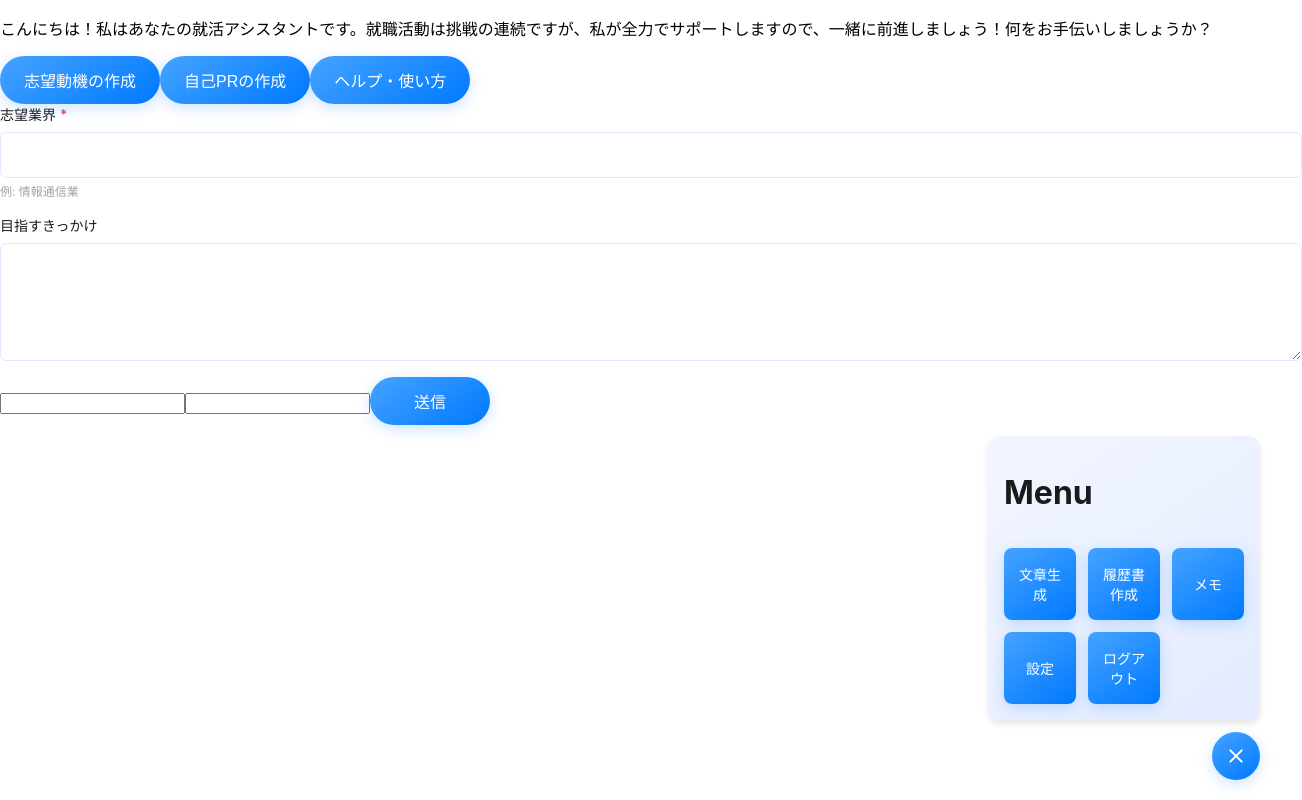
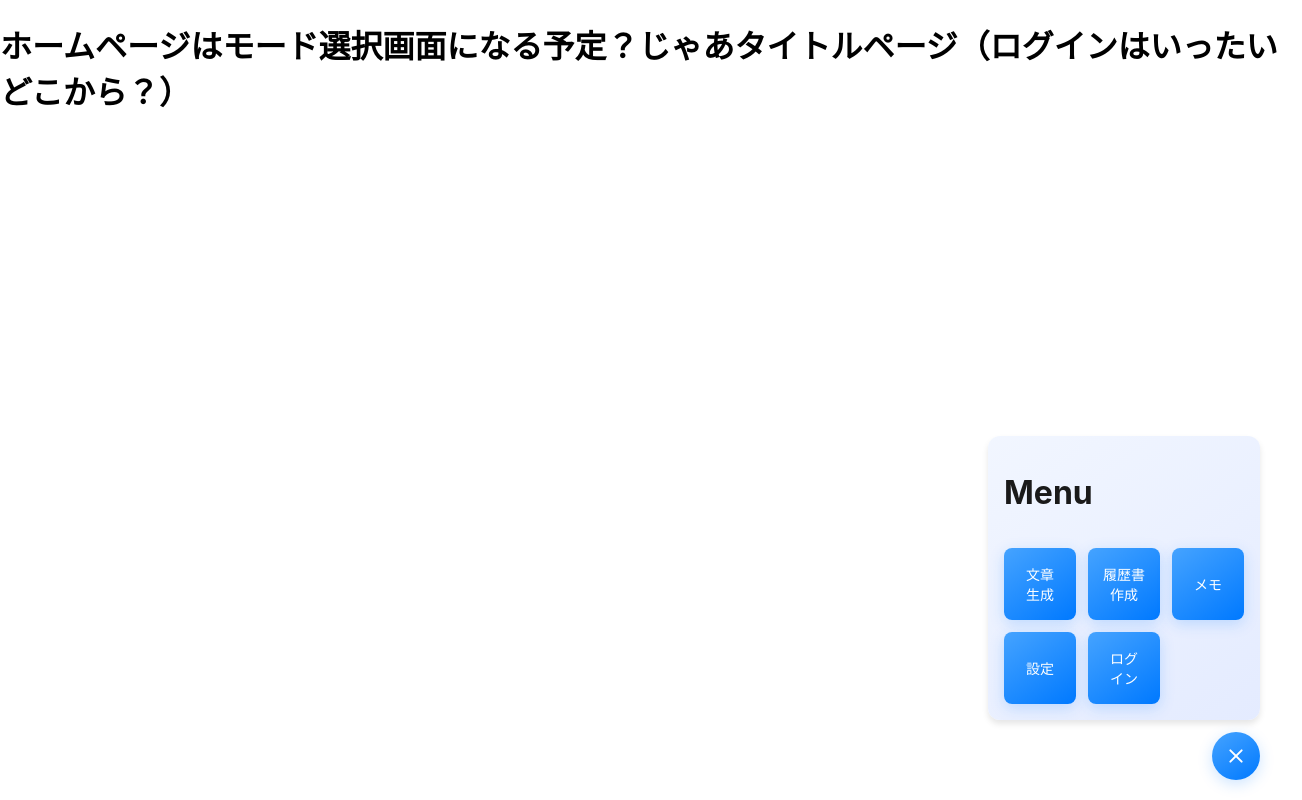
Before and after one commit to kawasakiCat/ai-assistant, a React (Create React App) app: page / in a window 1280 px wide. Both pictures are taken after a click on the button 1236 px from the left and 756 px from the top of the page. Shown: the whole page, 1302 px wide, since content can reach past the window. Built offline with nearby package versions, Linux system fonts and the light colour scheme.

Commit message:
App.jsをルーティング設定に。メニューから遷移できるようになります。

```diff
--- a/src/App.js
+++ b/src/App.js
@@ -1,18 +1,29 @@
-import './App.css';
-import React, { useState } from 'react';
-// import Button from './components/common/Button/Button';
+import React from 'react';
+import { BrowserRouter as Router, Routes, Route } from 'react-router-dom';
 import Navigation from './components/common/Navigation/Navigation';
-// import ModalExample from './ModalExample';
-// import InputExample from './InputExample';
-import ChatWindow from './features/chat/components/ChatWindow';
+import HomePage from './pages/HomePage';
+import ResumePage from './pages/ResumePage';
+import ChatPage from './pages/ChatPage';
+import MemoPage from './pages/MemoPage';
+import SettingsPage from './pages/SettingsPage';
+import LoginPage from './pages/LoginPage';
+import TitlePage from './pages/TitlePage';
 
-function App() {
+const App = () => {
   return (
-    <div className="App">
-      <ChatWindow />
+    <Router>
       <Navigation />
-    </div>
+      <Routes>
+        <Route path="/" element={<HomePage />} />
+        <Route path="/resume" element={<ResumePage />} />
+        <Route path="/chat" element={<ChatPage />} />
+        <Route path="/memo" element={<MemoPage />} />
+        <Route path="/settings" element={<SettingsPage />} />
+        <Route path="/login" element={<LoginPage />} />
+        <Route path="/title" element={<TitlePage />} />
+      </Routes>
+    </Router>
   );
-}
+};
 
 export default App;
--- a/src/components/common/Navigation/Navigation.js
+++ b/src/components/common/Navigation/Navigation.js
@@ -1,4 +1,5 @@
 import React, { useState } from 'react';
+import { Link } from 'react-router-dom';
 import Button from '../Button/Button';
 import './Navigation.css';
 
@@ -26,29 +27,43 @@ const Navigation = () => {
       <div className={`menu-panel ${isOpen ? 'open' : ''}`}>
 		<h1 className="menu-title">Menu</h1>
         <div className="menu-item">
+          <Link to="/chat" onClick={toggleMenu}>
             <Button className="menu-item-button" variant="primary">
-            文章生成
+              文章
+              <br />
+              生成
             </Button>
+          </Link>
         </div>
         <div className="menu-item">
+          <Link to="/resume" onClick={toggleMenu}>
             <Button className="menu-item-button" variant="primary">
               履歴書作成
             </Button>
+          </Link>
         </div>
         <div className="menu-item">
+          <Link to="/memo" onClick={toggleMenu}>
             <Button className="menu-item-button" variant="primary">
               メモ
             </Button>
+          </Link>
         </div>
         <div className="menu-item">
+          <Link to="/settings" onClick={toggleMenu}>
             <Button className="menu-item-button" variant="primary">
               設定
             </Button>
+          </Link>
         </div>
         <div className="menu-item">
+          <Link to="/login" onClick={toggleMenu}>
             <Button className="menu-item-button" variant="primary">
-            ログアウト
+              ログ
+              <br />
+              イン
             </Button>
+          </Link>
         </div>
       </div>
     </div>
```
Lines whose indentation alone changed are shown as unchanged.
